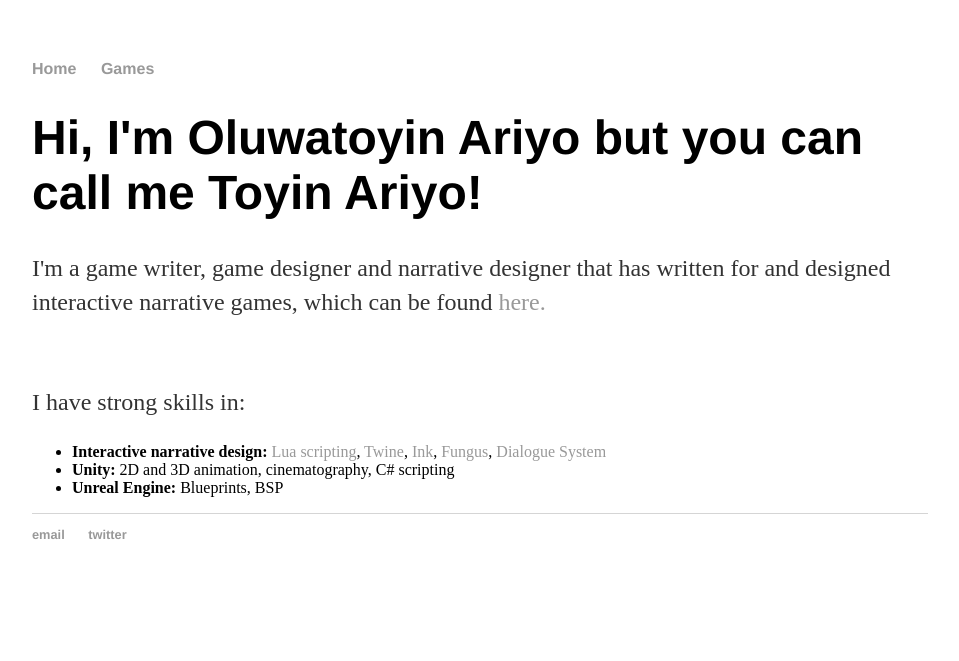
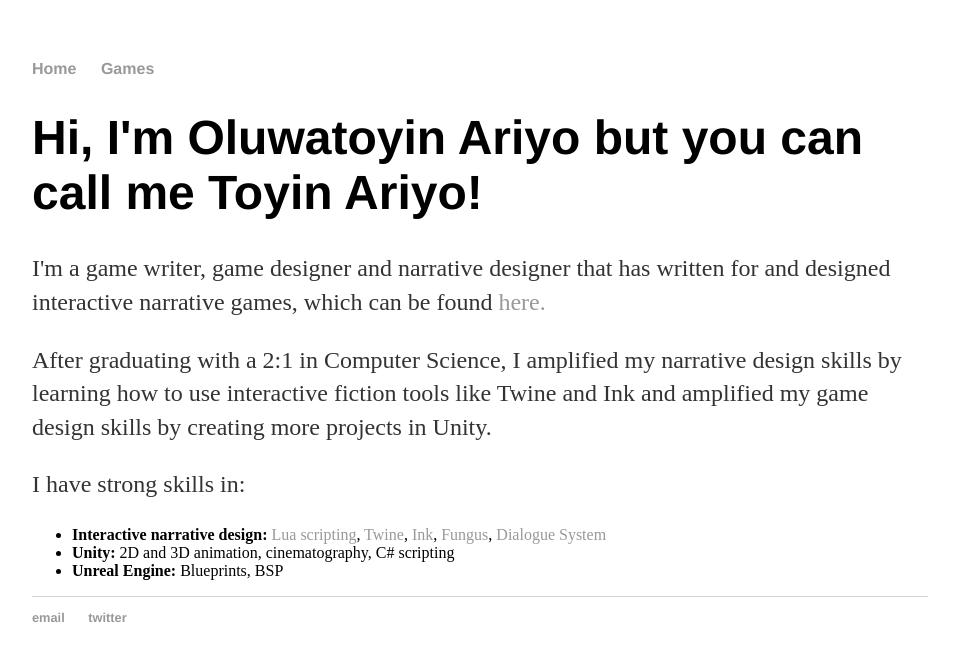
Before and after one commit to toyinariyo/toyinariyo.github.io, a Jekyll site: the page built from index.html, in a window 1280 px wide. Shown: the top 661 px of the page, without its empty margins (160-1119 px from the left). Built offline with Jekyll 4.4.1, drawn with Linux system fonts in a browser that asks for light colours.

Commit message:
Update index.html

```diff
--- a/index.html
+++ b/index.html
@@ -6,7 +6,8 @@ title: Oluwatoyin Ariyo - Game & narrative designer
         <h1>Hi, I'm Oluwatoyin Ariyo but you can call me Toyin Ariyo!</h1>
 	<p>I'm a game writer, game designer and narrative designer that has written for and designed interactive narrative games, which can be found <a href="/Games">here.</a></p>
 </div><!-- /.blurb -->
-<br>
+<p>After graduating with a 2:1 in Computer Science, I amplified my narrative design skills by learning how to use interactive fiction tools like Twine and Ink and
+	amplified my game design skills by creating more projects in Unity.
 <p>I have strong skills in:</p>
 <ul>
 	<li><b>Interactive narrative design:</b> <a href="https://www.pixelcrushers.com/dialogue_system/manual2x/html/logic_and_lua.html">Lua scripting</a>,
@@ -15,3 +16,4 @@ title: Oluwatoyin Ariyo - Game & narrative designer
 	</li>
 	<li><b>Unity:</b> 2D and 3D animation, cinematography, C# scripting</li>
 	<li><b>Unreal Engine:</b> Blueprints, BSP</li>
+</ul>
```
